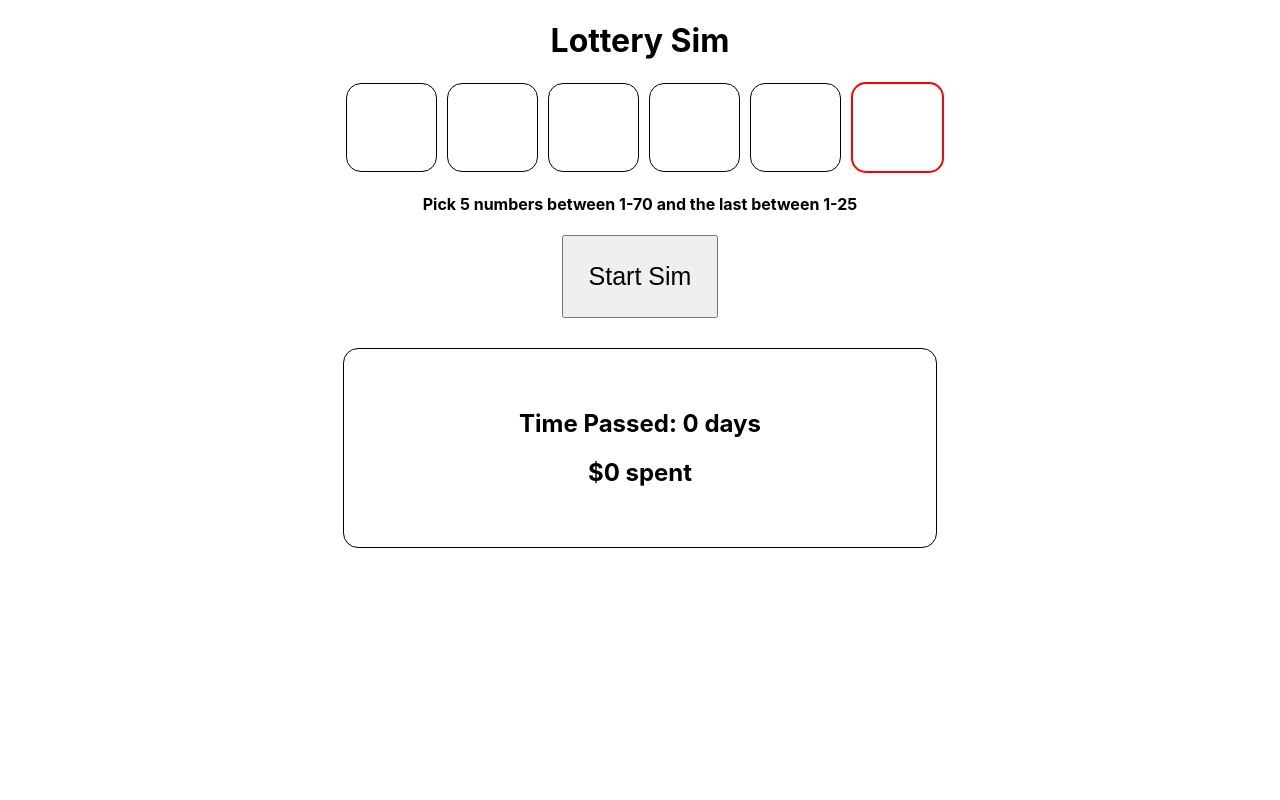
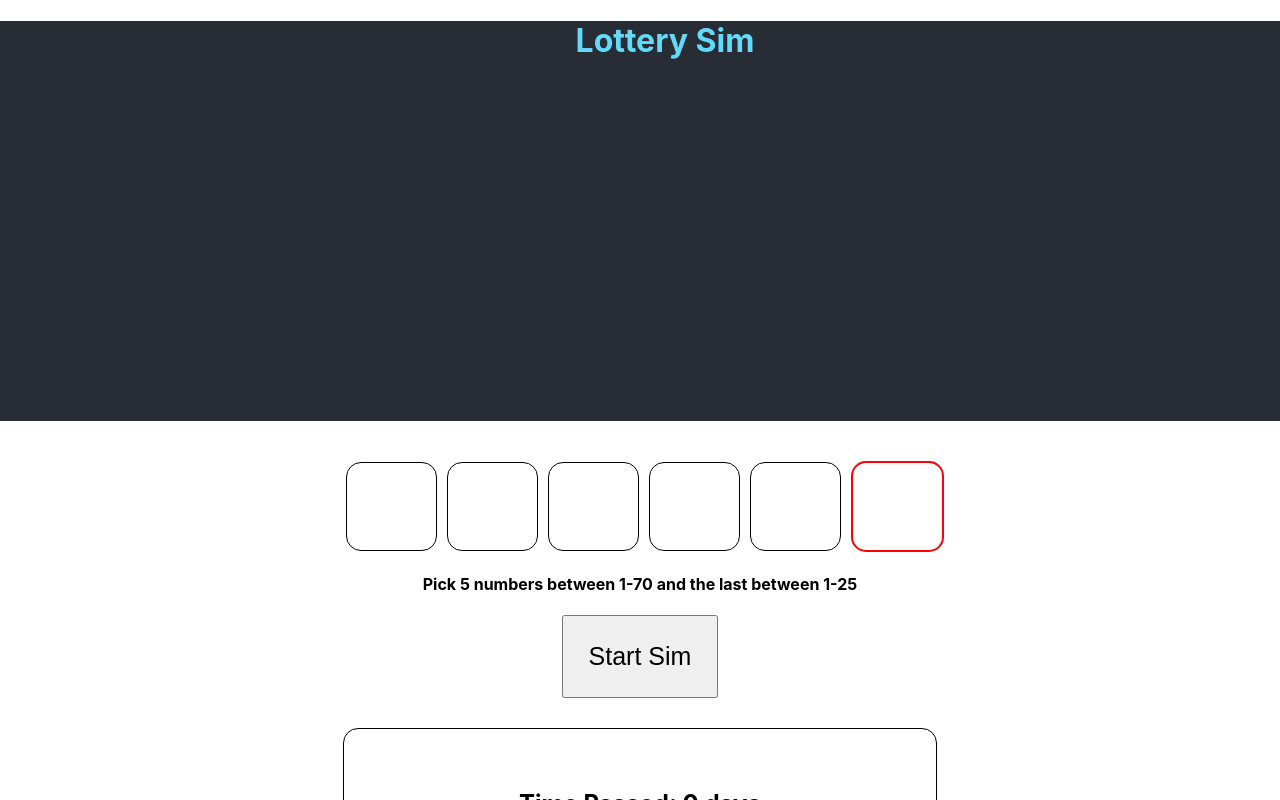
Before and after one commit to TamerMograbi/Lottery-Sim, a React (Create React App) app: page / in a window 1280 px wide. Shown: the top 800 px of the page. Built offline with nearby package versions, Linux system fonts and the light colour scheme.

Commit message:
added titlebar. need to have title in middle

```diff
--- a/src/App.js
+++ b/src/App.js
@@ -3,6 +3,7 @@ import LotteryNumber from './LotteryNumber'
 import React,{useEffect, useState} from "react"
 import {getSixRandomNums,getMatches} from './util'
 import LotteryInfo from './LotteryInfo'
+import HugeTitleBar from './HugeTitleBar'
 
 const MEGA_BALL_INDEX = 5
 const MEGA_BALL_MAX = 25
@@ -79,7 +80,7 @@ function App() {
   let buttonText = isSimStarted ? "Stop Sim" : "Start Sim"
   return (
     <div className="App">
-        <h1> Lottery Sim</h1>
+        <HugeTitleBar/>
       <div className="NumContainer">
         {mappedLotteryNumbers}
       </div>
--- /dev/null
+++ b/src/HugeTitleBar.js
@@ -0,0 +1,12 @@
+import React from "react"
+import './css/HugeTitleBar.css'
+
+function HugeTitleBar(props) {
+    return (
+        <div className={"titleBar"}>
+            <h1 className="title"> Lottery Sim</h1>
+        </div>
+    )
+}
+
+export default HugeTitleBar
--- a/src/css/App.css
+++ b/src/css/App.css
@@ -1,8 +1,13 @@
 .App {
   text-align: center;
+  padding-bottom: 50px;
 }
 
 .simButton{
   font-size: 25px;
   padding: 25px;
 }
+
+.NumContainer{
+  margin-top: 40px;
+}
--- /dev/null
+++ b/src/css/HugeTitleBar.css
@@ -0,0 +1,9 @@
+.titleBar {
+    background-color: #282c34;
+    color: #61dafb;
+    height: 400px;
+}
+
+.title{
+    margin-left: 50px;
+}
```
